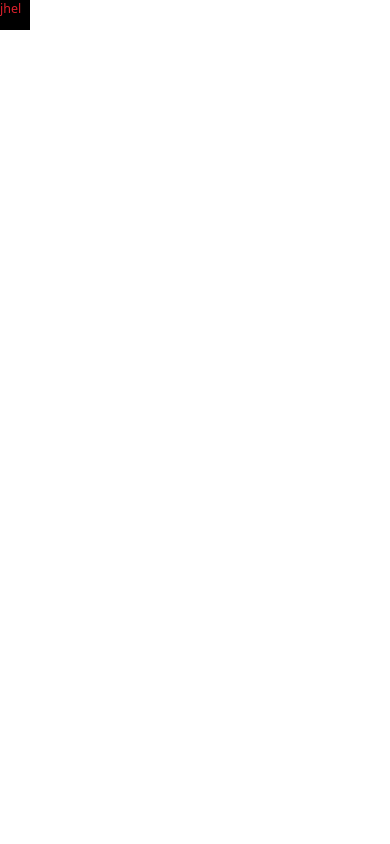
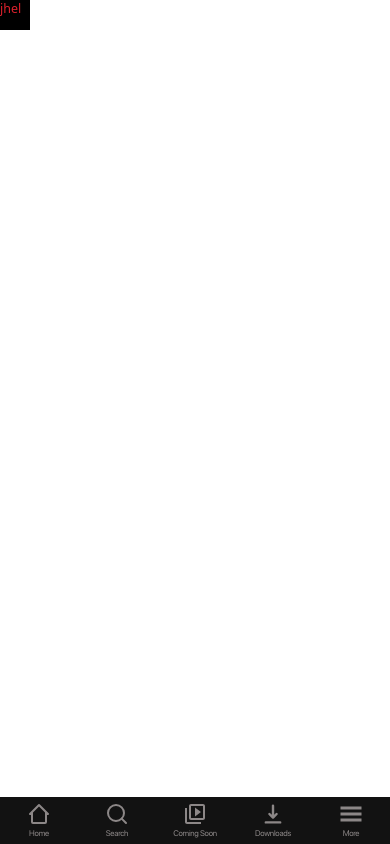
Before and after one commit to wokbjso/next-netflix-18th, a Next.js app: page / in a window 390 px wide. Built offline with nearby package versions, Linux system fonts and the light colour scheme.

Commit message:
Style: Icon 반응형 수정

```diff
--- a/app/common/components/Footer.tsx
+++ b/app/common/components/Footer.tsx
@@ -9,23 +9,23 @@ export const Footer = () => {
   return (
     <div className="fixed inset-x-0 bottom-0 flex footer-text items-center justify-center w-37.5rem h-4.8rem pt-2 pb-2 bg-footerBackground-main text-footerIcon-main bg-background-main">
       <div className="w-1/5 flex flex-col text-center cursor-pointer items-center h-full">
-        <BiHomeAlt2 style={{ fontSize: "24px" }} />
+        <BiHomeAlt2 style={{ fontSize: "2.4rem" }} />
         <div className="mt-px">Home</div>
       </div>
       <div className="w-1/5 flex flex-col text-center cursor-pointer items-center h-full">
-        <LuSearch style={{ fontSize: "24px" }} />
+        <LuSearch style={{ fontSize: "2.4rem" }} />
         <div className="mt-px">Search</div>
       </div>
       <div className="w-1/5 flex flex-col text-center cursor-pointer items-center h-full">
-        <MdOutlineVideoLibrary style={{ fontSize: "24px" }} />
+        <MdOutlineVideoLibrary style={{ fontSize: "2.4rem" }} />
         <div className="mt-px">Coming Soon</div>
       </div>
       <div className="w-1/5 flex flex-col text-center cursor-pointer items-center h-full">
-        <HiDownload style={{ fontSize: "24px" }} />
+        <HiDownload style={{ fontSize: "2.4rem" }} />
         <div className="mt-px">Downloads</div>
       </div>
       <div className="w-1/5 flex flex-col text-center cursor-pointer items-center h-full">
-        <GiHamburgerMenu style={{ fontSize: "24px" }} />
+        <GiHamburgerMenu style={{ fontSize: "2.4rem" }} />
         <div className="mt-px">More</div>
       </div>
     </div>
--- a/app/page.tsx
+++ b/app/page.tsx
@@ -1,7 +1,12 @@
+import Footer from "./common/components/Footer";
+
 export default function Home() {
   return (
-    <div className="text-xl h-[3rem] w-[3rem] bg-background-main text-text-main font-system-heading1">
-      jhel
+    <div>
+      <div className="text-xl h-[3rem] w-[3rem] bg-background-main text-text-main font-system-heading1">
+        jhel
+      </div>
+      <Footer />
     </div>
   );
 }
```
